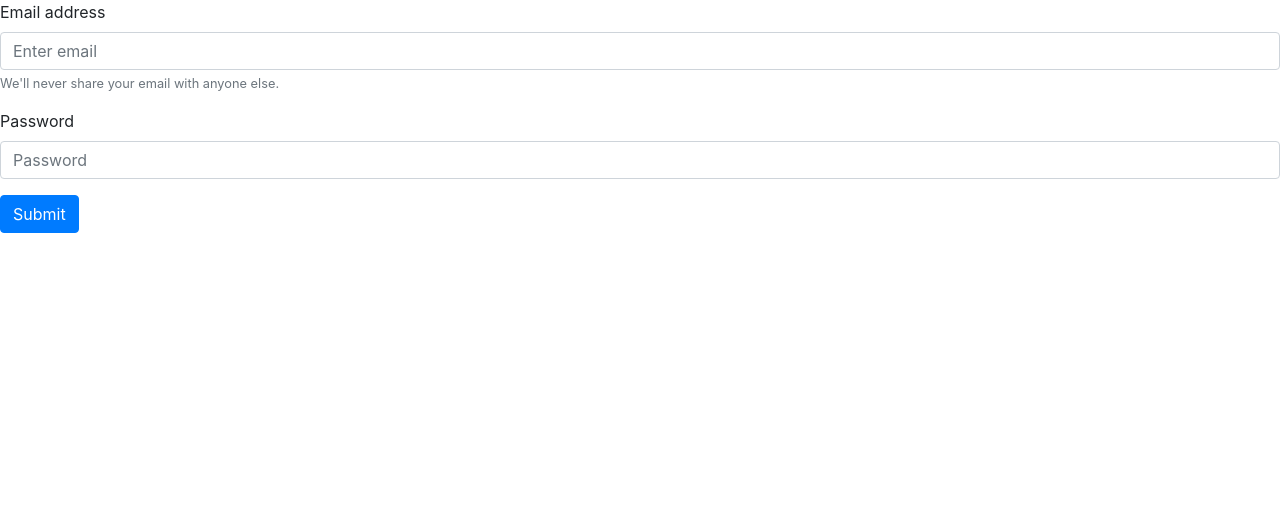
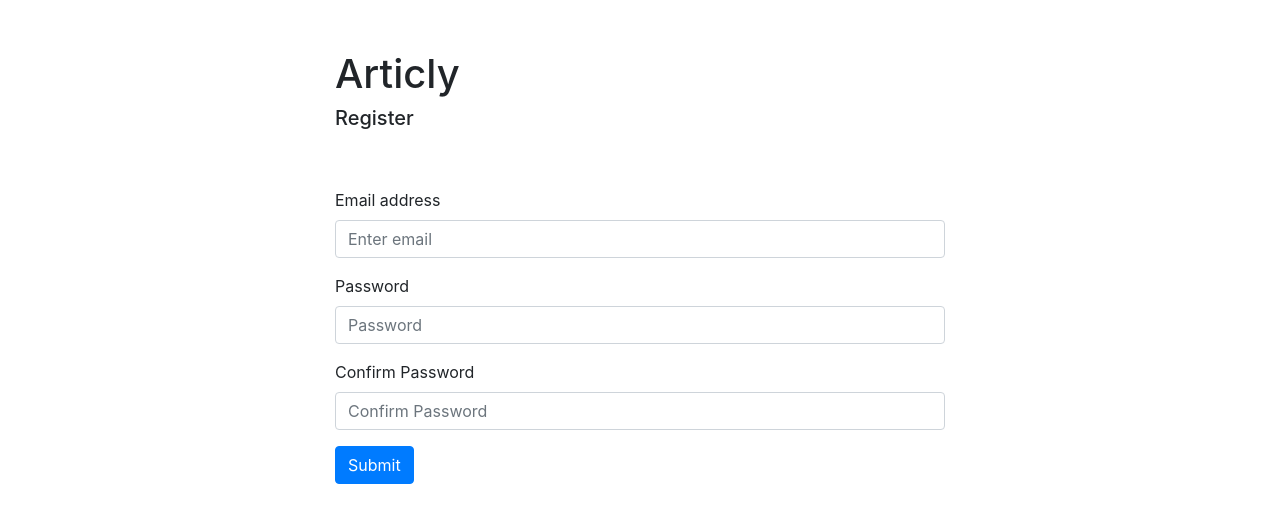
Before and after one commit to JianHMai/Articly, a plain HTML site: page register.html in a window 1280 px wide. Drawn offline with nearby package versions, Linux system fonts and the light colour scheme.

Commit message:
Update login and register page

```diff
--- a/register.html
+++ b/register.html
@@ -8,20 +8,29 @@
 	<meta charset="utf-8">
 	<meta name="viewport" content="width=device-width, initial-scale=1, shrink-to-fit=no">
 	<link rel="stylesheet" href="https://stackpath.bootstrapcdn.com/bootstrap/4.3.1/css/bootstrap.min.css">
+	<link rel="stylesheet" href="styles/login.css">
 </head>
 <body>
-	<form>
+	<div class="container center_div">
+		<H1 style="padding-top: 50px;">Articly</H1>
+		<H5>Register</H3>
+		<form style="padding-top: 50px;">
 			<div class="form-group">
 				<label for="inputEmail">Email address</label>
-			<input type="email" class="form-control" id="inputEmail" aria-describedby="emailHelp" placeholder="Enter email">
-			<small id="emailHelp" class="form-text text-muted">We'll never share your email with anyone else.</small>
+				<input type="email" class="form-control" id="inputEmail" aria-describedby="emailHelp"
+						placeholder="Enter email">
 			</div>
 			<div class="form-group">
 				<label for="inputPassword">Password</label>
 				<input type="password" class="form-control" id="inputPassword" placeholder="Password">
 			</div>
+			<div class="form-group">
+					<label for="inputPassword">Confirm Password</label>
+					<input type="passwordConfirm" class="form-control" id="inputPasswordConfirm" placeholder="Confirm Password">
+			</div>
 			<button type="submit" class="btn btn-primary">Submit</button>
 		</form>
+	</div>
 
 
 
--- /dev/null
+++ b/styles/login.css
@@ -0,0 +1,4 @@
+.center_div {
+    margin: 0 auto;
+    width:50%
+}
--- a/styles/navbar.css
+++ b/styles/navbar.css
@@ -13,12 +13,3 @@
 .navbar-brand {
     font-size: 20px;
 }
-
-.center_div{
-    margin: 0 auto;
-    width:80% /* value of your choice which suits your alignment */
-}
-
-body{
-    width: 100%;
-}
```
Also changed, not shown: index.html (+5 -2 lines), login.html (+8 -3 lines). Lines whose indentation alone changed are shown as unchanged.
